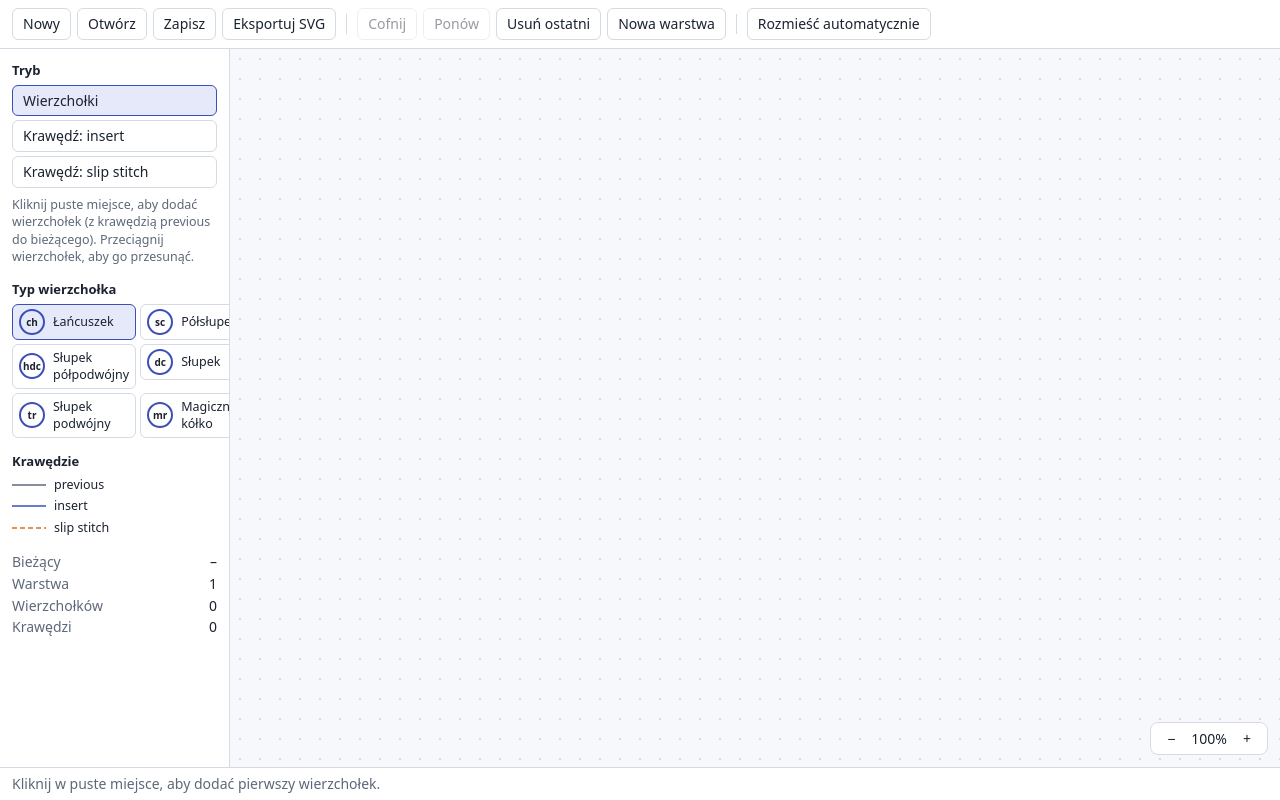
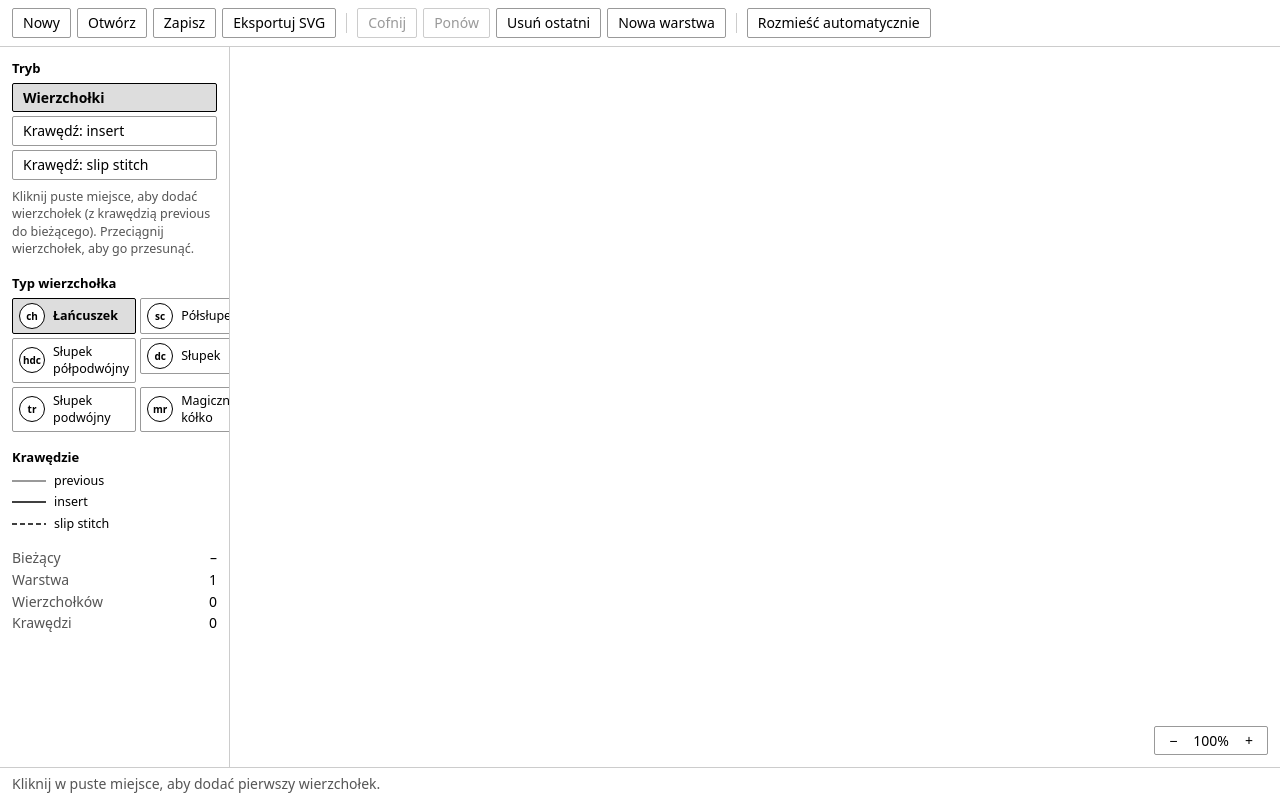
Before and after one commit to ababicka11011/Crochet-Editor, a React (Vite) app: page / in a window 1280 px wide. Built offline with nearby package versions, Linux system fonts and the light colour scheme.

Commit message:
style changes

```diff
--- a/src/persist/exportSvg.ts
+++ b/src/persist/exportSvg.ts
@@ -3,7 +3,7 @@ import { edgeOffsets, edgePath, NODE_RADIUS } from '../layout/edgeGeometry';
 import { computeBounds } from '../layout/forceLayout';
 import { layerColor } from '../model/stitchCatalog';
 
-const EDGE_COLOR = { previous: '#5d6879', insertion: '#3b4fb8', 'slip-stitch': '#d4701a', surrounding: '#888888' };
+const EDGE_COLOR = { previous: '#777777', insertion: '#3b4fb8', 'slip-stitch': '#d4701a', surrounding: '#888888' };
 
 /** Eksport całego grafu, niezależny od widoku; bez elementów UI (US-10). */
 export function exportSvg(p: Pattern, layout: Layout): string {
--- a/src/ui/styles.css
+++ b/src/ui/styles.css
@@ -1,16 +1,15 @@
 :root {
-  --ink: #1b2330; --muted: #5d6879; --line: #d5dbe4; --surface: #f6f8fb;
-  --panel: #ffffff; --accent: #3b4fb8; --accent-soft: #e6e9fa; --danger: #b3261e;
-  --e-previous: #5d6879; --e-insertion: #3b4fb8; --e-slip: #d4701a;
-  color-scheme: light;
-}
-@media (prefers-color-scheme: dark) {
-  :root {
-    --ink: #e7ebf2; --muted: #9aa5b8; --line: #2b3444; --surface: #10151e;
-    --panel: #171e2a; --accent: #8c9cf0; --accent-soft: #26304f; --danger: #f2877f;
-    --e-previous: #9aa5b8; --e-insertion: #8c9cf0; --e-slip: #f0a05a;
-    color-scheme: dark;
-  }
+  --ink: #000;
+  --muted: #555;
+  --line: #ccc;
+  --surface: #f2f2f2;
+  --panel: #fff;
+  --accent: #000;
+  --hover: #e8e8e8;
+  --danger: #b00020;
+  --e-previous: #777;
+  --e-insertion: #000;
+  --e-slip: #000;
 }
 * { box-sizing: border-box; }
 html, body, #root { height: 100%; margin: 0; }
@@ -20,33 +19,32 @@ body { font: 14px/1.4 system-ui, sans-serif; color: var(--ink); background: var(
 .toolbar { grid-column: 1 / -1; display: flex; gap: 6px; align-items: center; padding: 8px 12px;
   background: var(--panel); border-bottom: 1px solid var(--line); flex-wrap: wrap; }
 .toolbar .sep { width: 1px; height: 20px; background: var(--line); margin: 0 4px; }
-button { font: inherit; color: inherit; background: var(--panel); border: 1px solid var(--line);
-  border-radius: 6px; padding: 5px 10px; cursor: pointer; }
-button:hover:not(:disabled) { border-color: var(--accent); }
-button:disabled { opacity: .45; cursor: default; }
-button:focus-visible { outline: 2px solid var(--accent); outline-offset: 2px; }
-button.active { background: var(--accent-soft); border-color: var(--accent); }
+button { font: inherit; color: inherit; background: var(--panel); border: 1px solid #999;
+  border-radius: 2px; padding: 4px 10px; cursor: pointer; }
+button:hover:not(:disabled) { background: var(--hover); }
+button:disabled { color: #999; border-color: var(--line); cursor: default; }
+button:focus-visible { outline: 2px solid #000; outline-offset: 1px; }
+button.active { background: #ddd; border-color: #000; font-weight: 600; }
 
 .panel { padding: 12px; background: var(--panel); border-right: 1px solid var(--line); overflow: auto; }
-.panel h2 { font-size: 13px; font-weight: 600; margin: 14px 0 6px; }
+.panel h2 { font-size: 13px; font-weight: 700; margin: 16px 0 6px; }
 .panel h2:first-child { margin-top: 0; }
 .tools { display: grid; gap: 4px; }
 .tools button { text-align: left; }
 .hint { color: var(--muted); font-size: 12.5px; margin: 8px 0 0; }
 .palette { list-style: none; margin: 0; padding: 0; display: grid; grid-template-columns: 1fr 1fr; gap: 4px; }
-.palette.disabled { opacity: .55; }
+.palette.disabled { opacity: .5; }
 .palette button { display: flex; align-items: center; gap: 8px; width: 100%; text-align: left; padding: 4px 6px; font-size: 12.5px; }
 .chip { display: inline-grid; place-items: center; width: 26px; height: 26px; border-radius: 50%;
-  border: 2px solid var(--accent); font-size: 10px; font-weight: 600; flex: none; }
+  border: 1.5px solid #000; font-size: 10px; font-weight: 600; flex: none; background: #fff; }
 .legend { list-style: none; margin: 0; padding: 0; display: grid; gap: 4px; font-size: 12.5px; }
 .legend li { display: flex; align-items: center; gap: 8px; }
 .facts { display: grid; grid-template-columns: auto 1fr; gap: 2px 12px; margin: 16px 0 0; }
 .facts dt { color: var(--muted); } .facts dd { margin: 0; text-align: right; }
 
-main { position: relative; overflow: hidden; }
+main { position: relative; overflow: hidden; background: #fff; }
 .canvas-wrap { position: absolute; inset: 0; }
-.canvas { width: 100%; height: 100%; touch-action: none; user-select: none;
-  background-image: radial-gradient(var(--line) 1px, transparent 1px); background-size: 20px 20px; }
+.canvas { width: 100%; height: 100%; touch-action: none; user-select: none; background: #fff; }
 .canvas.tool-vertex { cursor: crosshair; }
 .canvas.tool-insertion, .canvas.tool-slip-stitch { cursor: default; }
 .canvas .bg { cursor: inherit; }
@@ -58,19 +56,19 @@ main { position: relative; overflow: hidden; }
 .arrow.previous { fill: var(--e-previous); }
 .arrow.insertion { fill: var(--e-insertion); }
 .arrow.slip-stitch { fill: var(--e-slip); }
-.edge-label { font-size: 8px; fill: var(--e-slip); paint-order: stroke; stroke: var(--surface); stroke-width: 3px; }
-.rubber { stroke: var(--muted); stroke-width: 1.2; stroke-dasharray: 3 3; pointer-events: none; }
+.edge-label { font-size: 8px; fill: #000; paint-order: stroke; stroke: #fff; stroke-width: 3px; }
+.rubber { stroke: #777; stroke-width: 1.2; stroke-dasharray: 3 3; pointer-events: none; }
 
 .node { cursor: pointer; }
-.node-body { fill: var(--panel); stroke-width: 2.2; }
-.node-label { font-size: 10px; font-weight: 600; fill: var(--ink); pointer-events: none; }
-.cursor-ring { fill: none; stroke: var(--accent); stroke-width: 2; }
-.pending-ring { fill: none; stroke: var(--e-slip); stroke-width: 2; stroke-dasharray: 3 2; }
-.node:hover .node-body { fill: var(--accent-soft); }
+.node-body { fill: #fff; stroke-width: 2; }
+.node-label { font-size: 10px; font-weight: 600; fill: #000; pointer-events: none; }
+.cursor-ring { fill: none; stroke: #000; stroke-width: 2; }
+.pending-ring { fill: none; stroke: #000; stroke-width: 1.5; stroke-dasharray: 3 2; }
+.node:hover .node-body { fill: var(--hover); }
 
 .zoom { position: absolute; right: 12px; bottom: 12px; display: flex; align-items: center; gap: 8px;
-  background: var(--panel); border: 1px solid var(--line); border-radius: 8px; padding: 4px 8px; }
-.zoom button { border: 0; padding: 2px 8px; }
+  background: var(--panel); border: 1px solid #999; border-radius: 2px; padding: 2px 6px; }
+.zoom button { border: 0; padding: 2px 8px; background: transparent; }
 
 .status { grid-column: 1 / -1; padding: 6px 12px; background: var(--panel);
   border-top: 1px solid var(--line); color: var(--muted); }
```
